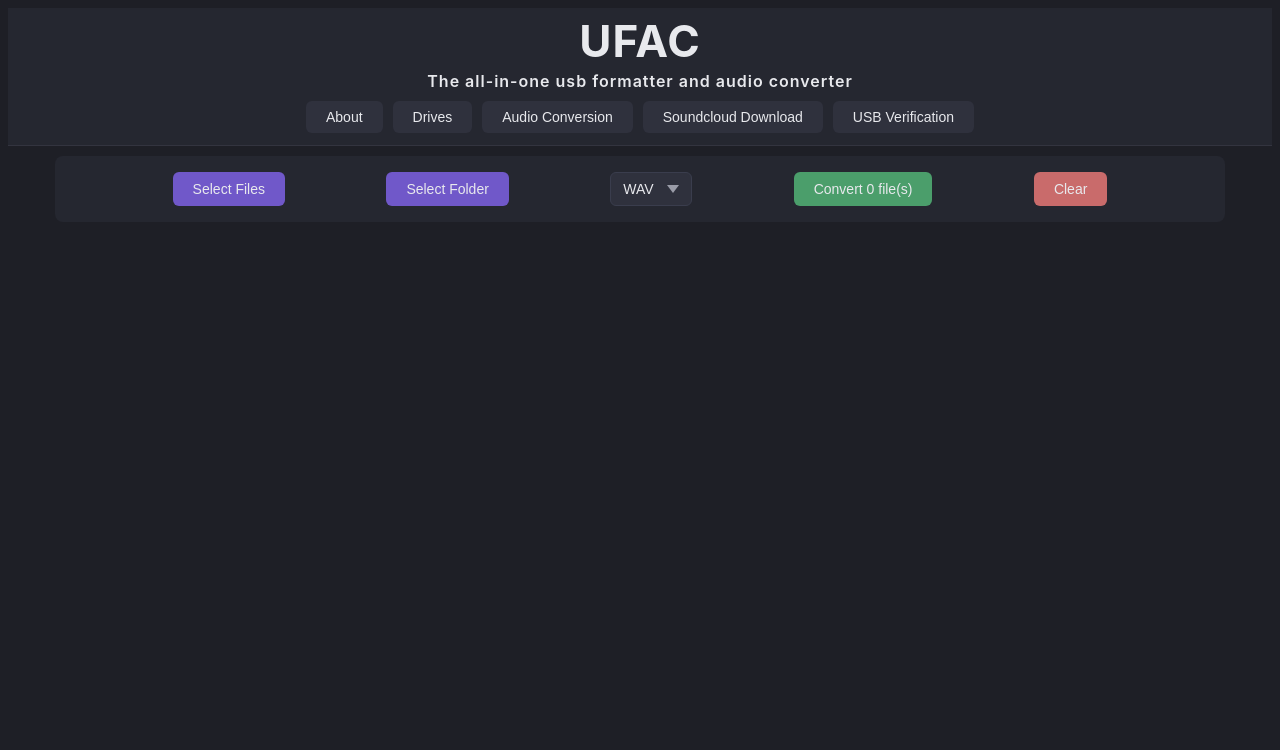
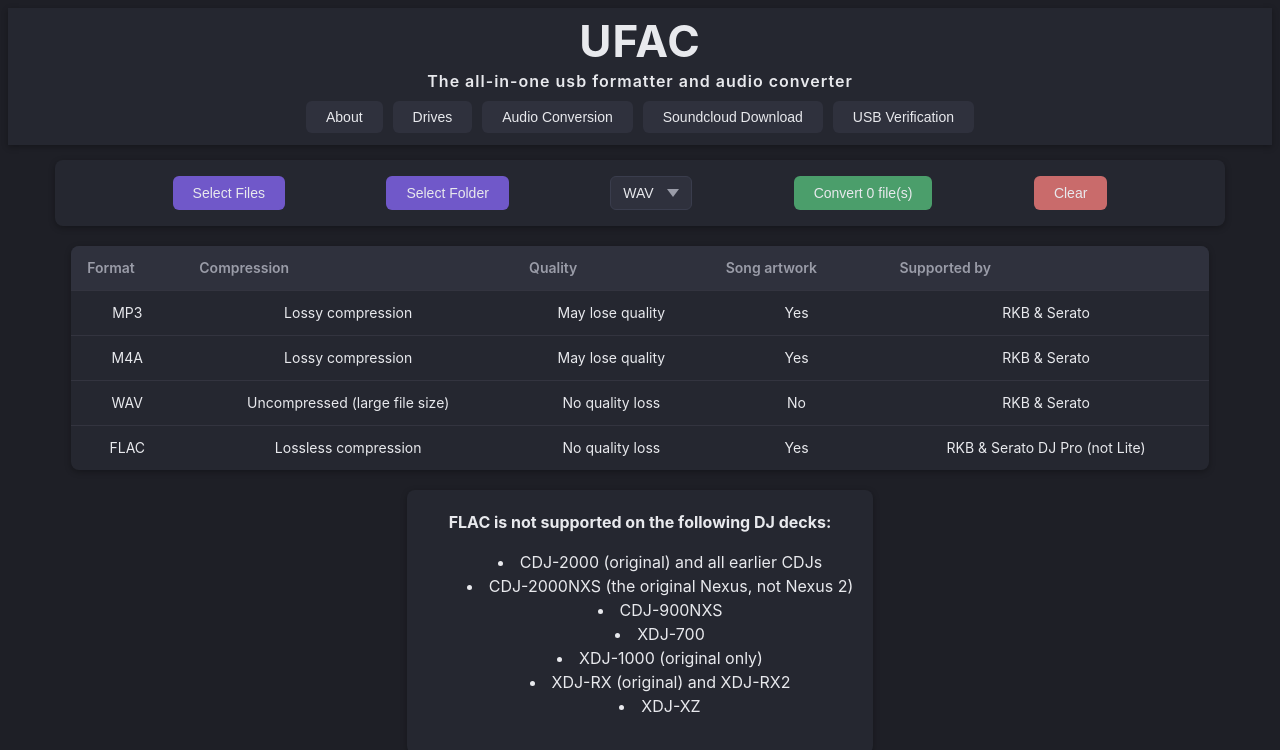
Before and after one commit to TGambs/UFAC, a React (Vite) app: page / in a window 1280 px wide. Both pictures are taken after a click on the button "Audio Conversion". Shown: the top 750 px of the page. Built offline with nearby package versions, Linux system fonts and the light colour scheme.

Commit message:
Audio page update
Added extra info about file types and added extra css

```diff
--- a/src/App.css
+++ b/src/App.css
@@ -15,6 +15,8 @@
   --btn4: #4b9e6b;
   --btn4-hover: #6bc98f;
 
+  --div-shadow: 0 2px 6px rgba(0, 0, 0, 0.3);
+
   background-color: var(--bg);
   font-family: Inter, Avenir, Helvetica, Arial, sans-serif;
   font-size: 16px;
@@ -27,6 +29,8 @@
   -webkit-font-smoothing: antialiased;
   -moz-osx-font-smoothing: grayscale;
   -webkit-text-size-adjust: 100%;
+
+  overflow-x: hidden;
 
 }
 
@@ -74,7 +78,9 @@
   align-items: center;
   background-color: var(--panel);
   padding: 16px 0 12px;
-  border-bottom: 1px solid #33343f;
+  box-shadow: var(--div-shadow);
+  margin-bottom: 5px;
+  /*border-bottom: 1px solid #33343f;*/
 }
 
 #tbTitle {
@@ -129,6 +135,7 @@
   padding: 5px 0px 5px 0px;
   margin: 0px 15px 0px 15px;
   border-radius: 10px;
+  box-shadow: var(--div-shadow);
 }
 
 #pg1Pols {
@@ -145,11 +152,12 @@
   color: var(--text);
   border-radius: 8px;
   overflow: hidden;
-  box-shadow: 0 2px 6px rgba(0, 0, 0, 0.3);
+  box-shadow: var(--div-shadow);
 }
 
 thead {
   background-color: var(--btn);
+  text-align: center;
 }
 
 th {
@@ -184,6 +192,7 @@
   margin-top: 15px;
   font-size: 14px;
   cursor: pointer;
+  box-shadow: var(--div-shadow);
   transition: background-color 0.15s ease;
 }
 #pg2RefreshBtn:hover{
@@ -224,6 +233,7 @@
   padding: 16px;
   border-radius: 8px;
   text-align: left;
+  box-shadow: var(--div-shadow);
 }
 
 #pg2FormatPanel h3 {
@@ -291,6 +301,7 @@
   text-align: left;
   display: flex;
   justify-content: space-evenly;
+  box-shadow: var(--div-shadow);
 }
 
 .pg3PickBtn, #pg3ConvBtn ,#pg3ClearBtn{
@@ -345,3 +356,20 @@
   background-color: var(--btn);
   color: var(--text);
 }
+
+#pg3Table {
+  text-align: center;
+}
+
+#pg3Text{
+  width: fit-content;
+  padding: 20px;
+  border-radius: 8px;
+  background-color: var(--panel);
+  justify-self: center;
+  box-shadow: var(--div-shadow);
+}
+#pg3Text ul{
+  list-style: disc;
+  list-style-position: inside;
+}
--- a/src/App.tsx
+++ b/src/App.tsx
@@ -315,6 +315,66 @@
               ))}
             </div>
           )}
+
+          <div id="pg3Table">
+            <table>
+              <thead>
+                <tr>
+                  <th>Format</th>
+                  <th>Compression</th>
+                  <th>Quality</th>
+                  <th>Song artwork</th>
+                  <th>Supported by</th>
+                </tr>
+              </thead>
+              <tbody>
+                <tr>
+                  <td>MP3</td>
+                  <td>Lossy compression</td>
+                  <td>May lose quality</td>
+                  <td>Yes</td>
+                  <td>RKB &amp; Serato</td>
+                </tr>
+                <tr>
+                  <td>M4A</td>
+                  <td>Lossy compression</td>
+                  <td>May lose quality</td>
+                  <td>Yes</td>
+                  <td>RKB &amp; Serato</td>
+                </tr>
+                <tr>
+                  <td>WAV</td>
+                  <td>Uncompressed (large file size)</td>
+                  <td>No quality loss</td>
+                  <td>No</td>
+                  <td>RKB &amp; Serato</td>
+                </tr>
+                <tr>
+                  <td>FLAC</td>
+                  <td>Lossless compression</td>
+                  <td>No quality loss</td>
+                  <td>Yes</td>
+                  <td>RKB &amp; Serato DJ Pro (not Lite)</td>
+                </tr>
+              </tbody>
+            </table>
+
+          </div>
+
+          <div id="pg3Text">
+            <b>FLAC is not supported on the following DJ decks:</b>
+
+            <ul>
+              <li>CDJ-2000 (original) and all earlier CDJs</li>
+              <li>CDJ-2000NXS (the original Nexus, not Nexus 2)</li>
+              <li>CDJ-900NXS</li>
+              <li>XDJ-700</li>
+              <li>XDJ-1000 (original only)</li>
+              <li>XDJ-RX (original) and XDJ-RX2</li>
+              <li>XDJ-XZ</li>
+            </ul>
+          </div>
+
         </div>
       )} {/* end of page 3 */}
 
```
